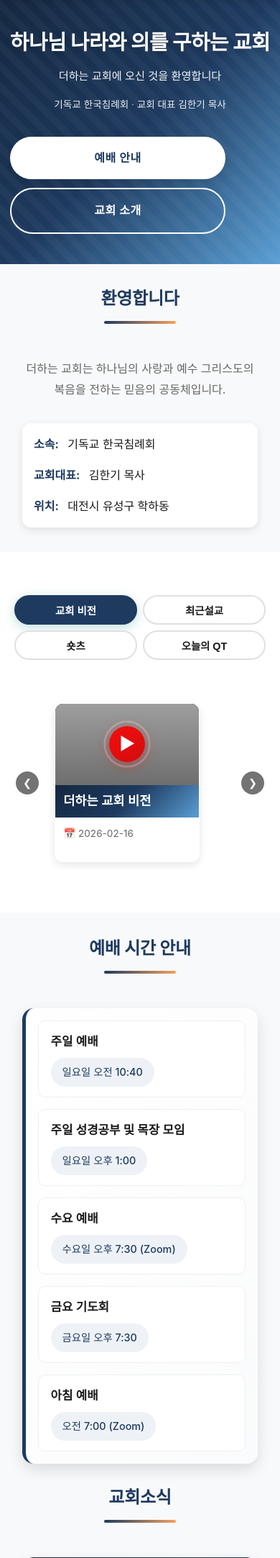
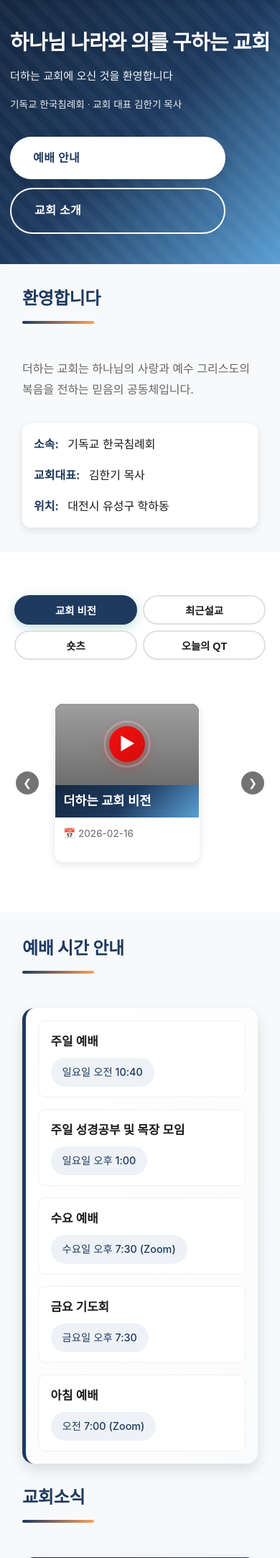
Before and after one commit to dhjin/church-website, a FastAPI app: page / in a window 390 px wide. Shown: the part 69-2234 px from the top of the page at 72% size. Run offline with FastAPI, Linux system fonts and the light colour scheme; data comes from the database, SQL or seed files in the repository; data that the repository does not hold is empty; some libraries are stand-ins or nearby versions; grey boxes are pictures that could not be loaded.

Commit message:
Claude/update church text ir1 ex (#4)
* 목양의 窓 부제목 문구 수정

"말씀 나눔과 성도 간 교제의 장입니다" → "말씀 나눔의 장입니다"

https://claude.ai/code/session_01LYhj9tg7GTJxkSYbfTA9J4

* 모바일 텍스트 좌측 정렬 및 한국어 줄바꿈 개선

- 모바일(max-width: 1024px)에서 모든 텍스트를 중앙 → 좌측 정렬
  (hero, section-header, welcome-text, about/detail/contact 카드, footer 등)
- word-break: keep-all 전역 적용으로 한국어 단어 중간 줄바꿈 방지
- overflow-wrap: break-word로 긴 텍스트 잘림 방지

https://claude.ai/code/session_01LYhj9tg7GTJxkSYbfTA9J4

---------

Co-authored-by: Claude <noreply@anthropic.com>

```diff
--- a/main.py
+++ b/main.py
@@ -106,7 +106,7 @@ TRANSLATIONS = {
         "people_preparing": "준비 중입니다.",
         # Pastoral board
         "pastoral_title": "목양의 窓",
-        "pastoral_subtitle": "말씀 나눔과 성도 간 교제의 장입니다",
+        "pastoral_subtitle": "말씀 나눔의 장입니다",
         "pastoral_search_placeholder": "제목 또는 내용으로 검색...",
         "pastoral_search_btn": "검색",
         "pastoral_search_result": "검색 결과",
--- a/static/css/style.css
+++ b/static/css/style.css
@@ -63,6 +63,8 @@ body {
     background-color: var(--bg-white);
     -webkit-font-smoothing: antialiased;
     -moz-osx-font-smoothing: grayscale;
+    word-break: keep-all;
+    overflow-wrap: break-word;
 }
 
 h1 {
@@ -2151,3 +2153,60 @@ html {
         right: 5px;
     }
 }
+
+/* Mobile: 텍스트 좌측 정렬 */
+@media (max-width: 1024px) {
+    .hero {
+        text-align: left;
+    }
+
+    .hero-buttons {
+        justify-content: flex-start;
+    }
+
+    .section-header {
+        text-align: left;
+    }
+
+    .divider {
+        margin: 0;
+    }
+
+    .welcome-text {
+        text-align: left;
+        margin-left: 0;
+        margin-right: 0;
+    }
+
+    .about-item {
+        text-align: left;
+    }
+
+    .detail-item {
+        text-align: left;
+    }
+
+    .contact-item {
+        text-align: left;
+    }
+
+    .map-title {
+        text-align: left;
+    }
+
+    .map-buttons {
+        justify-content: flex-start;
+    }
+
+    .footer-content {
+        text-align: left;
+    }
+
+    .footer-bottom {
+        text-align: left;
+    }
+
+    .mission-section h2 {
+        text-align: left;
+    }
+}
```
